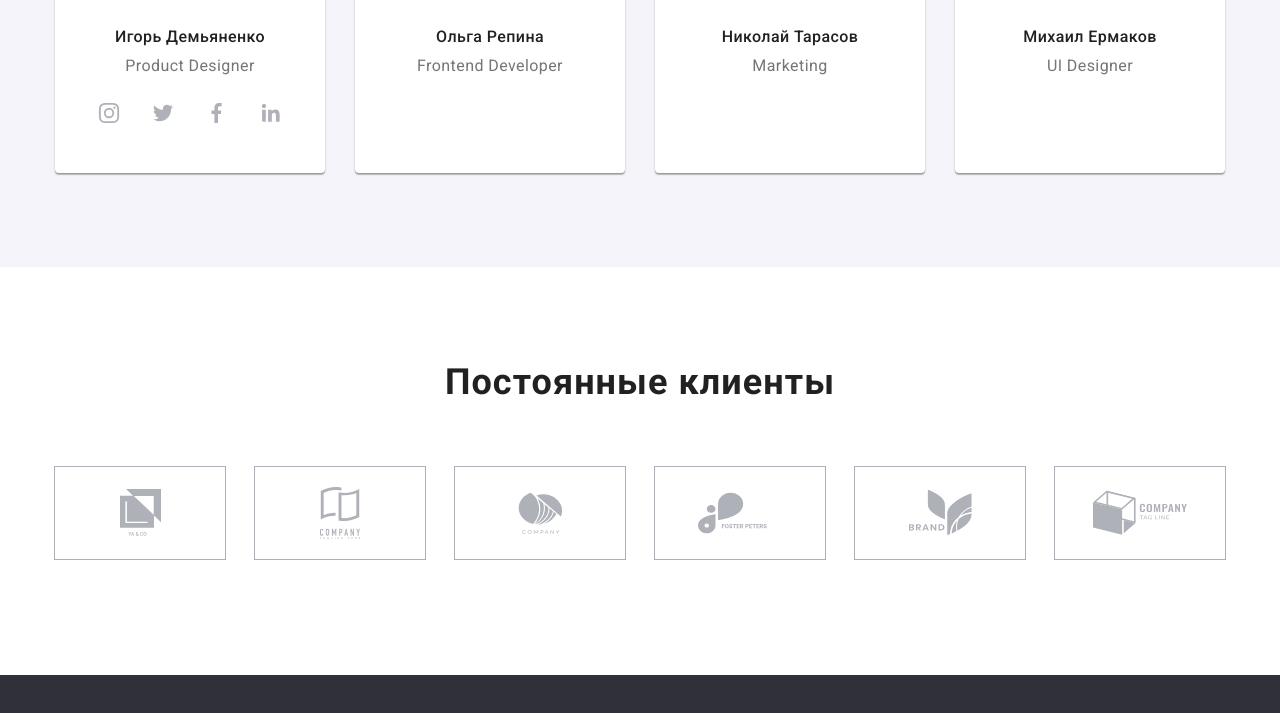
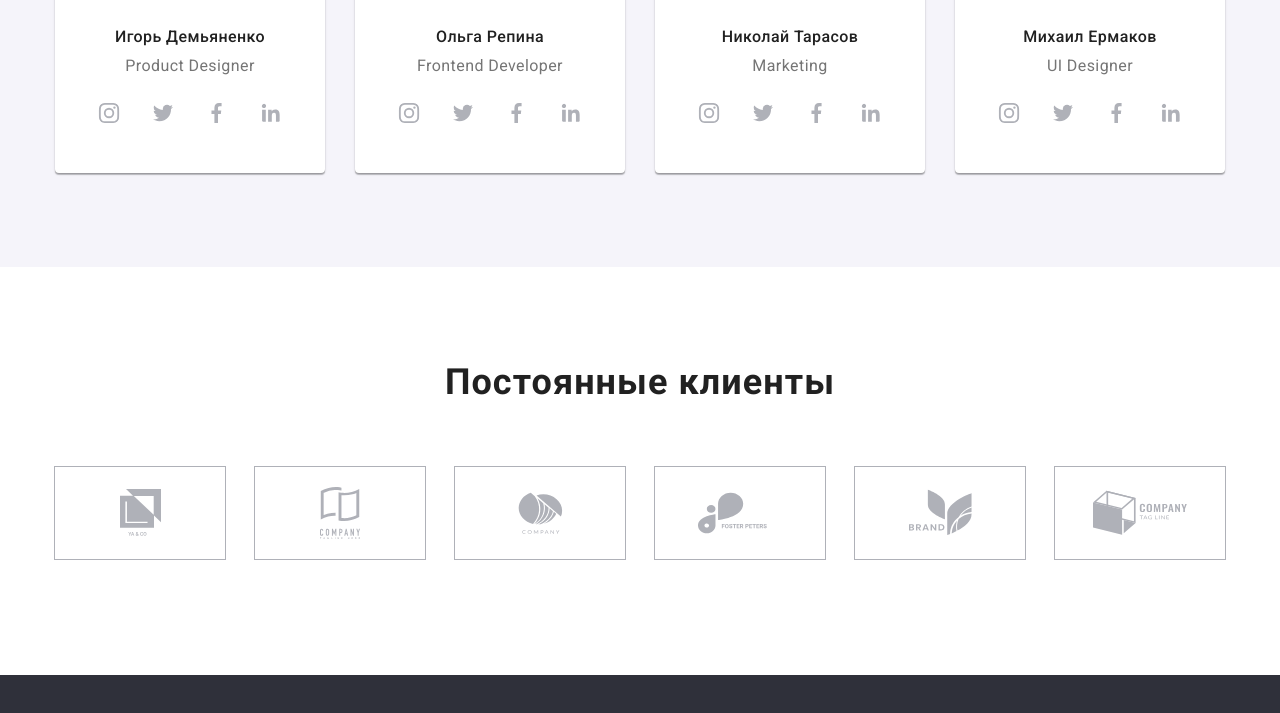
Before and after one commit to Yurijfedor/goit-markup-hw-04, a plain HTML site: page index.html in a window 1280 px wide. Shown: the part 2057-2770 px from the top of the page. Drawn offline with nearby package versions, Linux system fonts and the light colour scheme.

Commit message:
добавляет svg sprite в team

```diff
--- a/index.html
+++ b/index.html
@@ -148,10 +148,34 @@
                             <h3 class="title">Ольга Репина</h3>
                             <p lang="en" class="text">Frontend Developer</p>
                             <ul class="social-items list">
-                                <li class="social-item instagram-icon"></li>
-                                <li class="social-item twitter-icon"></li>
-                                <li class="social-item facebook-icon"></li>
-                                <li class="social-item linkedin-icon"></li>
+                                <li class="social-item ">
+                                    <a href="" class="link">
+                                        <svg class="icon">
+                                            <use href="./imges/sprite.svg#icon-instagram"></use>
+                                        </svg>
+                                    </a>
+                                </li>
+                                <li class="social-item">
+                                    <a href="" class="link">
+                                        <svg class="icon">
+                                            <use href="./imges/sprite.svg#icon-twitter"></use>
+                                        </svg>
+                                    </a>
+                                </li>
+                                <li class="social-item">
+                                    <a href="" class="link">
+                                        <svg class="icon">
+                                            <use href="./imges/sprite.svg#icon-facebook"></use>
+                                        </svg>
+                                    </a>
+                                </li>
+                                <li class="social-item">
+                                    <a href="" class="link">
+                                        <svg class="icon">
+                                            <use href="./imges/sprite.svg#icon-linkedin"></use>
+                                        </svg>
+                                    </a>
+                                </li>
                             </ul>
                         </div>
                     </li>
@@ -161,10 +185,34 @@
                             <h3 class="title">Николай Тарасов</h3>
                             <p lang="en" class="text">Marketing</p>
                             <ul class="social-items list">
-                                <li class="social-item instagram-icon"></li>
-                                <li class="social-item twitter-icon"></li>
-                                <li class="social-item facebook-icon"></li>
-                                <li class="social-item linkedin-icon"></li>
+                                <li class="social-item ">
+                                    <a href="" class="link">
+                                        <svg class="icon">
+                                            <use href="./imges/sprite.svg#icon-instagram"></use>
+                                        </svg>
+                                    </a>
+                                </li>
+                                <li class="social-item">
+                                    <a href="" class="link">
+                                        <svg class="icon">
+                                            <use href="./imges/sprite.svg#icon-twitter"></use>
+                                        </svg>
+                                    </a>
+                                </li>
+                                <li class="social-item">
+                                    <a href="" class="link">
+                                        <svg class="icon">
+                                            <use href="./imges/sprite.svg#icon-facebook"></use>
+                                        </svg>
+                                    </a>
+                                </li>
+                                <li class="social-item">
+                                    <a href="" class="link">
+                                        <svg class="icon">
+                                            <use href="./imges/sprite.svg#icon-linkedin"></use>
+                                        </svg>
+                                    </a>
+                                </li>
                             </ul>
                         </div>
                     </li>
@@ -174,10 +222,34 @@
                             <h3 class="title">Михаил Ермаков</h3>
                             <p lang="en" class="text">UI Designer</p>
                             <ul class="social-items list">
-                                <li class="social-item instagram-icon"></li>
-                                <li class="social-item twitter-icon"></li>
-                                <li class="social-item facebook-icon"></li>
-                                <li class="social-item linkedin-icon"></li>
+                                <li class="social-item ">
+                                    <a href="" class="link">
+                                        <svg class="icon">
+                                            <use href="./imges/sprite.svg#icon-instagram"></use>
+                                        </svg>
+                                    </a>
+                                </li>
+                                <li class="social-item">
+                                    <a href="" class="link">
+                                        <svg class="icon">
+                                            <use href="./imges/sprite.svg#icon-twitter"></use>
+                                        </svg>
+                                    </a>
+                                </li>
+                                <li class="social-item">
+                                    <a href="" class="link">
+                                        <svg class="icon">
+                                            <use href="./imges/sprite.svg#icon-facebook"></use>
+                                        </svg>
+                                    </a>
+                                </li>
+                                <li class="social-item">
+                                    <a href="" class="link">
+                                        <svg class="icon">
+                                            <use href="./imges/sprite.svg#icon-linkedin"></use>
+                                        </svg>
+                                    </a>
+                                </li>
                             </ul>
                         </div>
                     </li>
```
